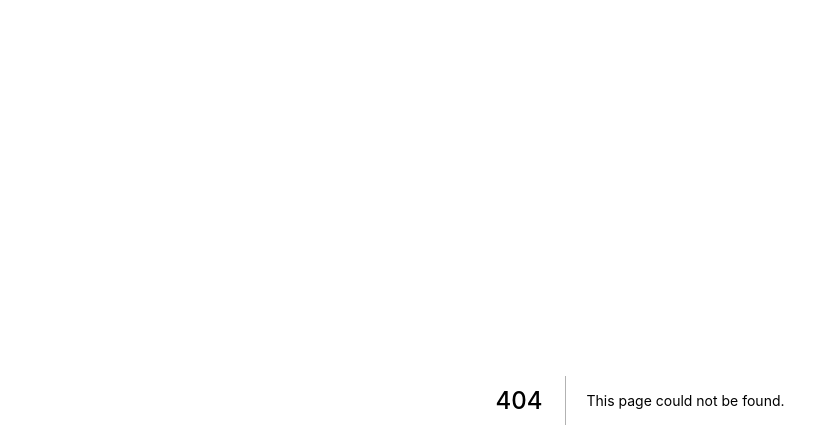
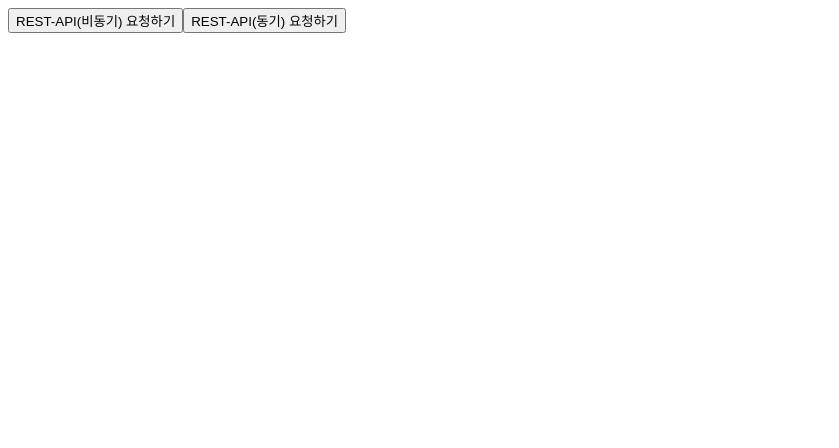
Before and after one commit to tearcode89/Front_Study, a Next.js app in the folder class/: page /04-01-rest-get in a window 1280 px wide. Before the commit this address had no page. Shown: the top 448 px of the page, without its empty margins (0-839 px from the left). Built offline with nearby package versions, Linux system fonts and the light colour scheme.

Commit message:
9. 동기통신과 비동기통신

```diff
--- /dev/null
+++ b/class/pages/04-01-rest-get/index.js
@@ -0,0 +1,27 @@
+import axios from "axios";
+import { useState } from "react";
+export default function restGetPage() {
+
+    const [title,setTitle] = useState("")
+    const onClickAsync = () => { // <- 이벤트 핸들러 함수라고 한다.
+        const result = axios.get("https://koreanjson.com/posts/1")
+        console.log(result)
+    }
+
+    //async function onClickSync() { <- 원래 함수
+    const onClickSync = async () => {
+        const result = await axios.get("https://koreanjson.com/posts/1")
+        console.log(result)
+        console.log(result.data)
+        console.log(result.data.title)
+        setTitle(result.data.title)
+    }
+
+    return(
+        <>
+            <button onClick={onClickAsync}>REST-API(비동기) 요청하기</button>
+            <button onClick={onClickSync}>REST-API(동기) 요청하기</button>
+            <div>{title}</div>
+        </>
+    )
+}
```
Also changed, not shown: 1 other file (tests, documents, lock files or other folders).
